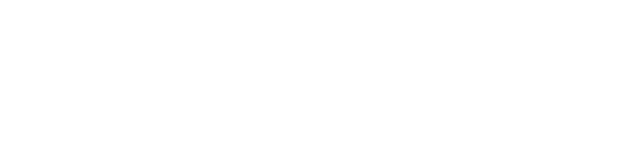
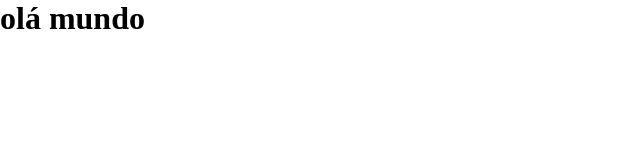
Before and after one commit to EricBrianb12/desafio-portfolio, a plain HTML site: page index.html in a window 1280 px wide. Shown: the whole page, without its empty margins (0-640 px from the left). Drawn offline with Linux system fonts and the light colour scheme.

Commit message:
Definindo as variaveis de cores

```diff
--- a/index.html
+++ b/index.html
@@ -9,7 +9,7 @@
 </head>
 
 <body>
-
+  <h1>olá mundo</h1>
 </body>
 
 </html>
--- a/styles/global.css
+++ b/styles/global.css
@@ -0,0 +1,21 @@
+* {
+  margin: 0;
+  padding: 0;
+  box-sizing: border-box;
+  -webkit-font-smoothing: antialiased;
+}
+
+:root {
+  --red: #E3646E;
+  --purple: #BB72E9;
+  --blue: #3996DB;
+  --green: #82BC4F;
+  --yellow: #EABD5F;
+
+  --gray-100: #0D0E11;
+  --gray-200: #16181D;
+  --gray-300: #292C34;
+  --gray-400: #878EA1;
+  --gray-500: #C0C4CE;
+  --gray-600: #E2E4E9;
+}
```
